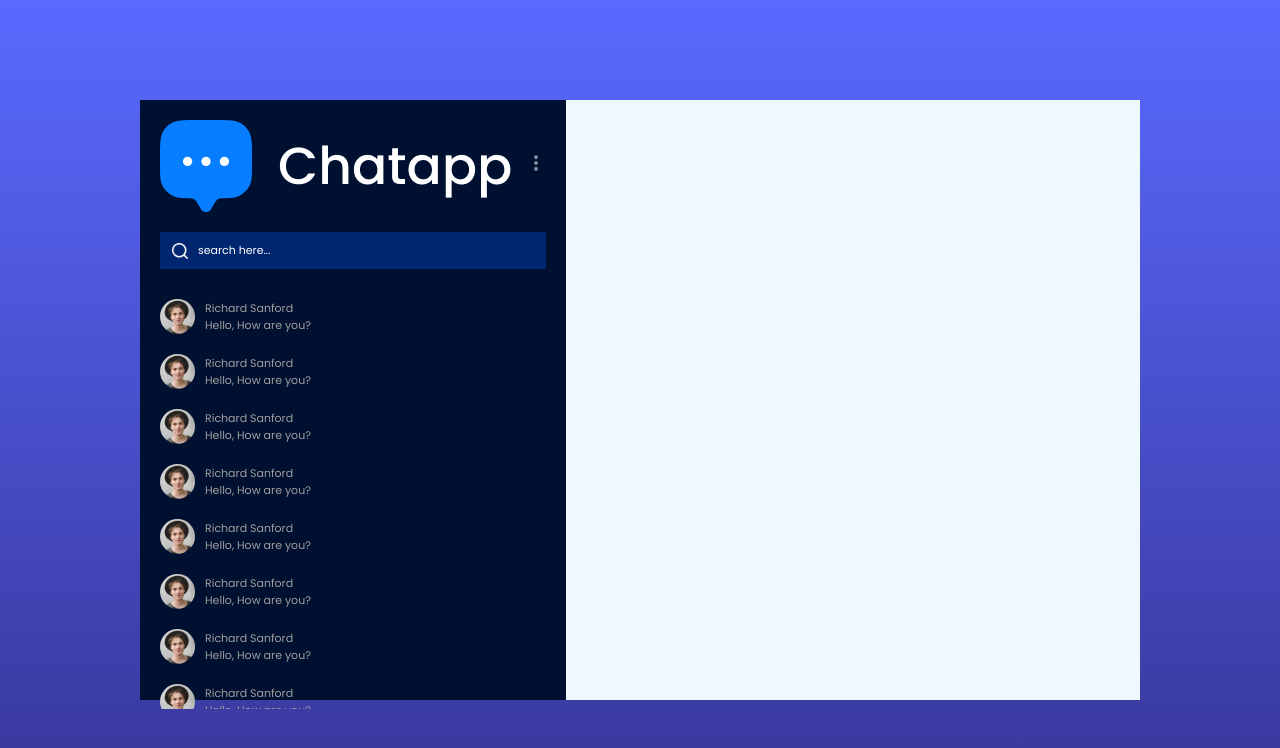
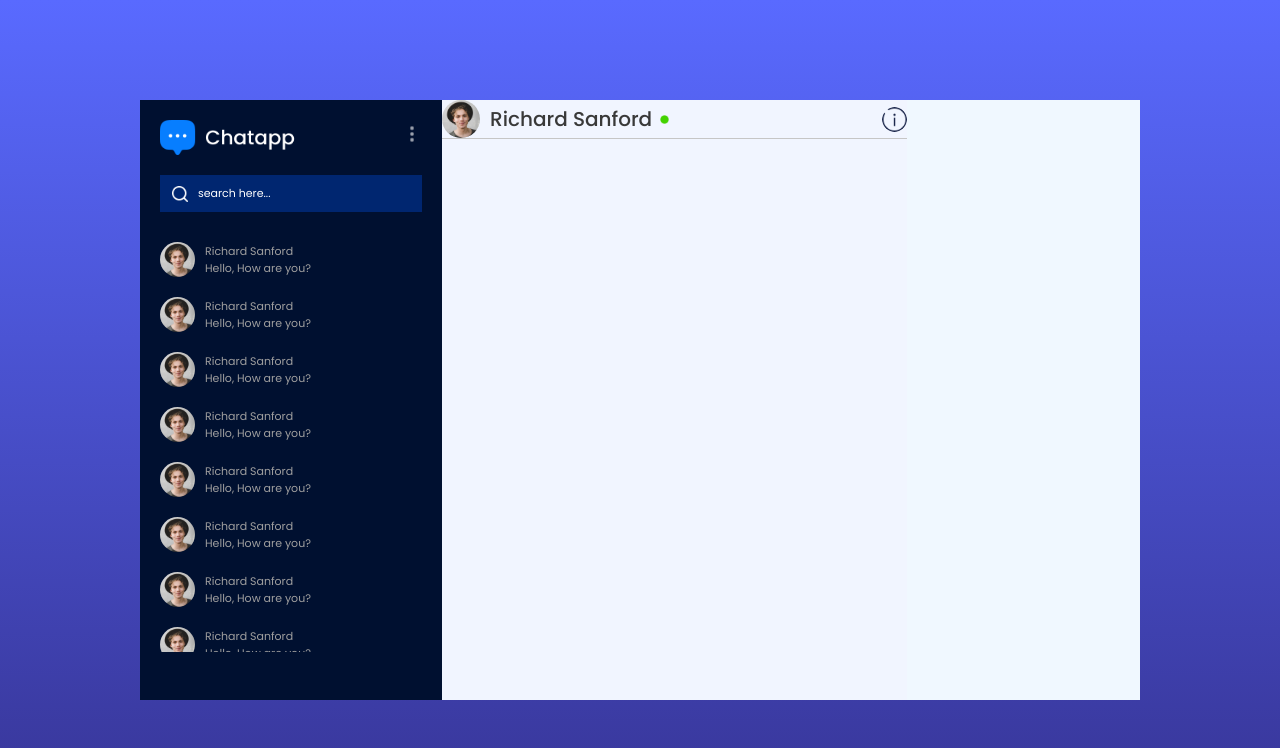
Before and after one commit to RakshaDas/react_chat_app, a React (Vite) app: page /chat in a window 1280 px wide. Shown: the top 748 px of the page. Built offline with nearby package versions, Linux system fonts and the light colour scheme.

Commit message:
Build header of the chatbox

```diff
--- a/src/components/ChatBox/ChatBox.css
+++ b/src/components/ChatBox/ChatBox.css
@@ -0,0 +1,33 @@
+.chat-box {
+  height: 75vh;
+  position: relative;
+  background-color: #f1f5ff;
+}
+
+.chat-user {
+  padding: 10px, 15px;
+  display: flex;
+  align-items: center;
+  gap: 10px;
+  border-bottom: 1px solid #c6c6c6;
+}
+
+.chat-user img {
+  width: 25px;
+  border-radius: 50%;
+}
+
+.chat-user img:first-child {
+  width: 38px;
+  aspect-ratio: 1/1;
+}
+
+.chat-user p {
+  flex: 1;
+  font-weight: 500;
+  font-size: 20px;
+  color: #393939;
+  display: flex;
+  align-items: center;
+  gap: 5px;
+}
--- a/src/components/ChatBox/ChatBox.jsx
+++ b/src/components/ChatBox/ChatBox.jsx
@@ -1,8 +1,20 @@
 import React from "react";
 import "./ChatBox.css";
+import assets from "../../assets/assets";
 
 const ChatBox = () => {
-  return <div></div>;
+  return (
+    <div className="chat-box">
+      <div className="chat-user">
+        <img src={assets.profile_img} alt="" />
+        <p>
+          Richard Sanford
+          <img className="dot" src={assets.green_dot} alt="" />
+        </p>
+        <img src={assets.help_icon} className="help" alt="" />
+      </div>
+    </div>
+  );
 };
 
 export default ChatBox;
--- a/src/components/LeftSidebar/LeftSidebar.css
+++ b/src/components/LeftSidebar/LeftSidebar.css
@@ -54,6 +54,7 @@
   height: 70%;
   overflow-y: scroll;
 }
+
 .friends img {
   width: 35px;
   aspect-ratio: 1/1;
--- a/src/components/LeftSidebar/LeftSidebar.jsx
+++ b/src/components/LeftSidebar/LeftSidebar.jsx
@@ -7,7 +7,7 @@
     <div className="ls">
       <div className="ls-top">
         <div className="ls-nav">
-          <img src={assets.logo} alt="" />
+          <img src={assets.logo} className="logo" alt="" />
           <div className="menu">
             <img src={assets.menu_icon} alt="" />
           </div>
--- a/src/index.css
+++ b/src/index.css
@@ -9,3 +9,6 @@
 ::-webkit-scrollbar {
   display: none;
 }
+img.dot {
+  width: 15px !important;
+}
```
